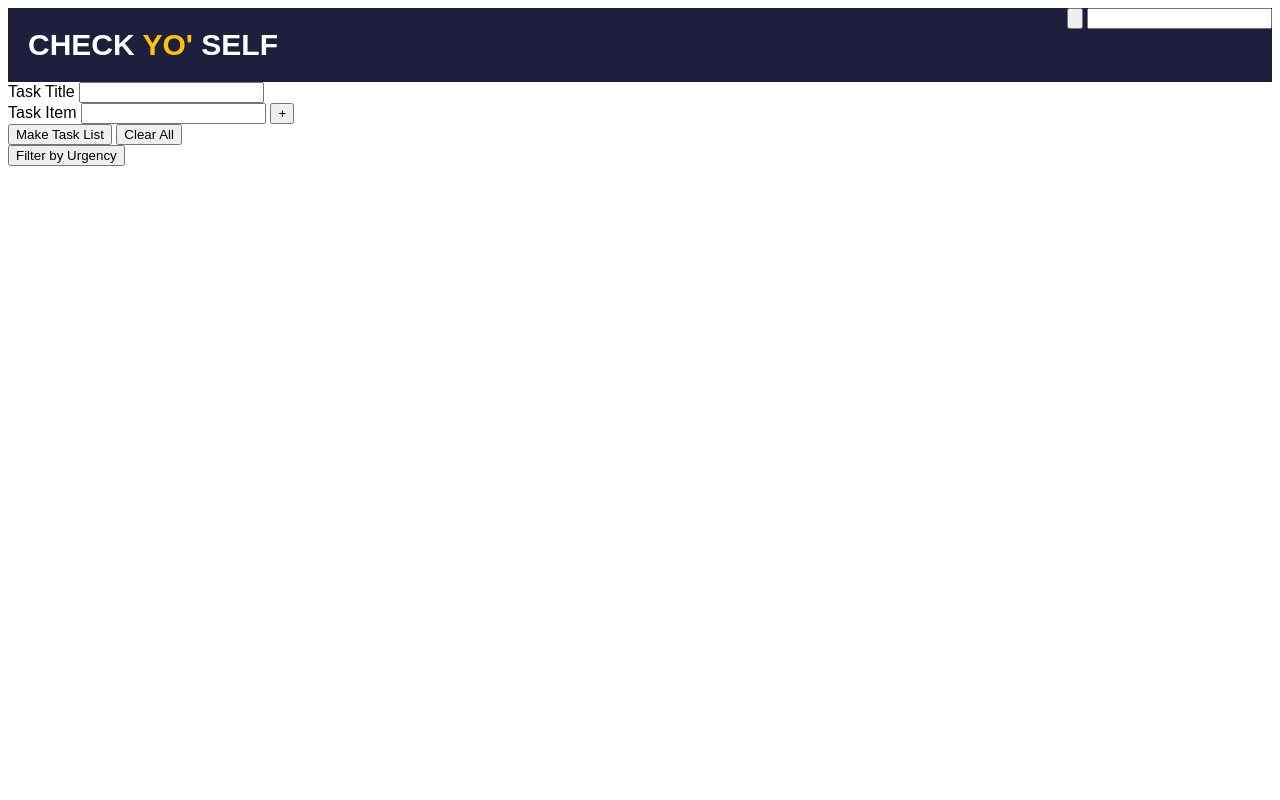
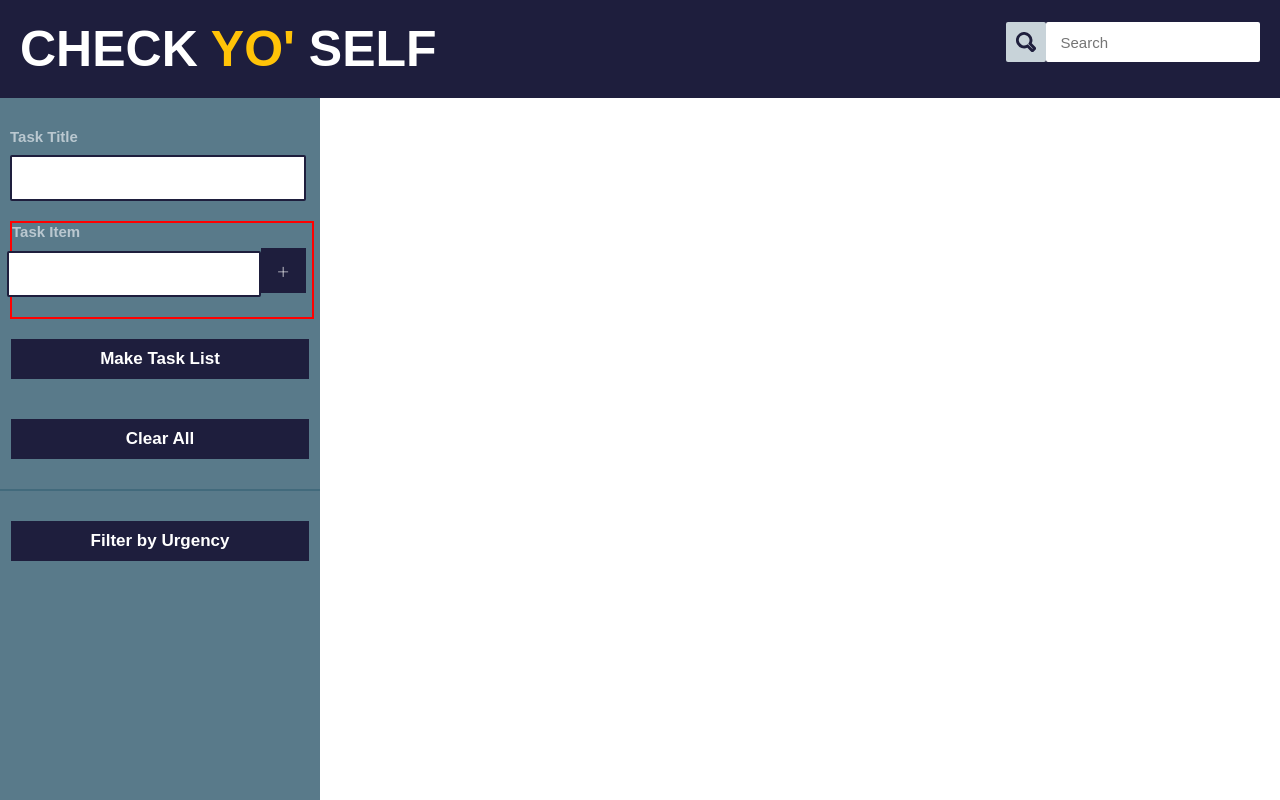
Before and after one commit to Dunn-Austen/check_yo_self, a plain HTML site: page index.html in a window 1280 px wide. Shown: the top 800 px of the page. Drawn offline with nearby package versions, Linux system fonts and the light colour scheme.

Commit message:
Add more styles to header and left main section

```diff
--- a/index.html
+++ b/index.html
@@ -5,6 +5,7 @@
     <link rel="stylesheet" type="text/css" href="styles.css">
     <link href="https://fonts.googleapis.com/css?family=Open+Sans:300,400,600,700&display=swap"
     rel="stylesheet">
+    <link href="https://fonts.googleapis.com/css?family=Playfair+Display&display=swap" rel="stylesheet">
     <title>Check Yo'Self</title>
   </head>
   <body>
@@ -15,10 +16,8 @@
         SELF
       </h1>
       <div class="nav__search--container">
-        <button type="nav__search--button">
-          <img src="images/search.svg" alt="Magnifying glass icon">
-        </button>
-        <input class="nav__search--input" type="search">
+        <input type="image" src="images/search.svg" class="search-icon">
+        <input class="nav__search--input" type="search" placeholder="   Search">
       </div>
     </header>
     <main>
@@ -31,31 +30,33 @@
             </section>
             <div class="left__taskinput--container">
               <label>Task Item</label>
+              <div class="left__item--wrapper">
               <input class="js__item--input" type="text">
-              <button class="js__plus--button">
-                +
-              </button>
+              <button class="js__plus--button">+</button>
+              </div>
             </div>
           </div>
         </form>
           <div class="js__button--container">
-            <button class="js__list--button">
+            <button class="js__list--button asidebtn">
               Make Task List
             </button>
-            <button class="js__clear--button">
+            <button class="js__clear--button asidebtn">
               Clear All
             </button>
           </div>
           <div class="left__horizontal--line">
           </div>
           <div class="js__filterbutton--container">
-            <button class="js__filter--button" type="button" name="button">
+            <button class="js__filter--button asidebtn" type="button" name="button">
               Filter by Urgency
             </button>
           </div>
       </section>
+      <section class="right__main--section">
+
+      </section>
     </main>
-
   </body>
   <script type="text/javascript" src="tasks.js"></script>
   <script type="text/javascript" src="todo-list.js"></script>
--- a/styles.css
+++ b/styles.css
@@ -1,6 +1,7 @@
 /* Color Palette
 header/button navy blue = #1e1e3d
 white font = #ffffff
+right section white = #F2F6F7;
 
 
 
@@ -13,7 +14,7 @@ font-family: 'Open-Sans', sans-serif;
 }
 
 body {
-
+margin: 0 auto;
 }
 
 header {
@@ -26,8 +27,8 @@ header {
 
 h1 {
   color: #ffffff;
-  font-weight: bold;
-  font-size: 30px;
+  font-weight: bolder;
+  font-size: 50px;
   margin: 20px;
 }
 
@@ -35,8 +36,161 @@ span {
   color: #ffc308;
 }
 
+
+label {
+  font-family: 'Open-Sans', sans-serif;
+  font-size: 15px;
+  font-weight: bold;
+  color: #bac8d0;
+}
+
+form {
+  /* margin: 20px; */
+  display: flex;
+  flex-direction: row;
+  justify-content: flex-start;
+}
+
+input {
+  width: 96%;
+  height: 40px;
+  border: 2px solid;
+  border-color: #1e1e3d;
+  border-radius: 2px;
+  margin-top: 10px;
+  margin-bottom: 20px;
+}
 /* Header */
 
 .nav__search--container {
-  float: right;
+  display: flex;
+  flex-direction: row;
+  justify-content: center;
+  margin: 10px 20px;
+  width: 20%;
+  height: 40px;
 }
+
+.nav__search--button {
+  width: auto;
+  background-color: #c8d3d9;
+}
+
+.search-icon {
+  border-radius: 4px;
+  padding: 10px;
+  width: 20px;
+  height: 20px;
+  background-color: #c8d3d9;
+}
+
+.nav__search--input {
+  border: none;
+  margin-top: 12px;
+  margin-left: -2px;
+  width: 85%;
+  height: 40px;
+  font-size: 15px;
+}
+
+
+/* Left Section */
+
+.left__main--section {
+  width: 25%;
+  height: 900px;
+  background-color: #597a8a
+}
+
+
+/* form - div- inputs */
+
+.left__input--container {
+  display: flex;
+  flex-direction: column;
+  justify-content: center;
+  /* align-items: center; */
+  width: 100%;
+  margin: 10px;
+  /* border: 5px solid black; */
+  margin-top: 30px;
+}
+
+.left__taskinput--container {
+border: 2px solid red;
+width: 100%;
+align-items: baseline;
+}
+
+.js__item--input {
+  width: 82%;
+  margin-left: -12px;
+}
+
+.left__item--wrapper {
+  display: flex;
+  flex-direction: row;
+  justify-content: center;
+  align-items: baseline;
+}
+
+.js__plus--button {
+  text-align: center;
+  border: 2px solid;
+  border-color: #1e1e3d;
+  width: 45px;
+  height: 45px;
+  color: #ffffff;
+  font-family: 'Playfair Display', serif;
+  font-weight: lighter;
+  font-size: 20px;
+  background-color: #1e1e3d;
+}
+
+.js__button--container {
+  display: flex;
+  flex-direction: column;
+  align-items: center;
+
+}
+
+.left__horizontal--line {
+  width: 100%;
+  border: 1px solid;
+  border-color: #426a7c;
+  margin-left: -2px;
+}
+
+.asidebtn {
+  font-family: 'Open-Sans', sans-serif;
+  font-weight: bold;
+  font-size: 17px;
+  width: 93%;
+  height: 40px;
+  margin-top: 10px;
+  margin-bottom: 30px;
+  background-color: #1e1e3d;
+  color: #ffffff;
+  border: 1px solid;
+  border-color: #1e1e3d;
+}
+
+.js__filterbutton--container {
+  margin-top: 20px;
+  display: flex;
+  flex-direction: column;
+  align-items: center;
+
+}
+
+.js__filter--button:hover {
+  background-color: #f04923;
+}
+
+
+/* Right Main Section */
+
+.right__main--section {
+  width: 75%;
+  background-color: #F2F6F7;
+}
```
